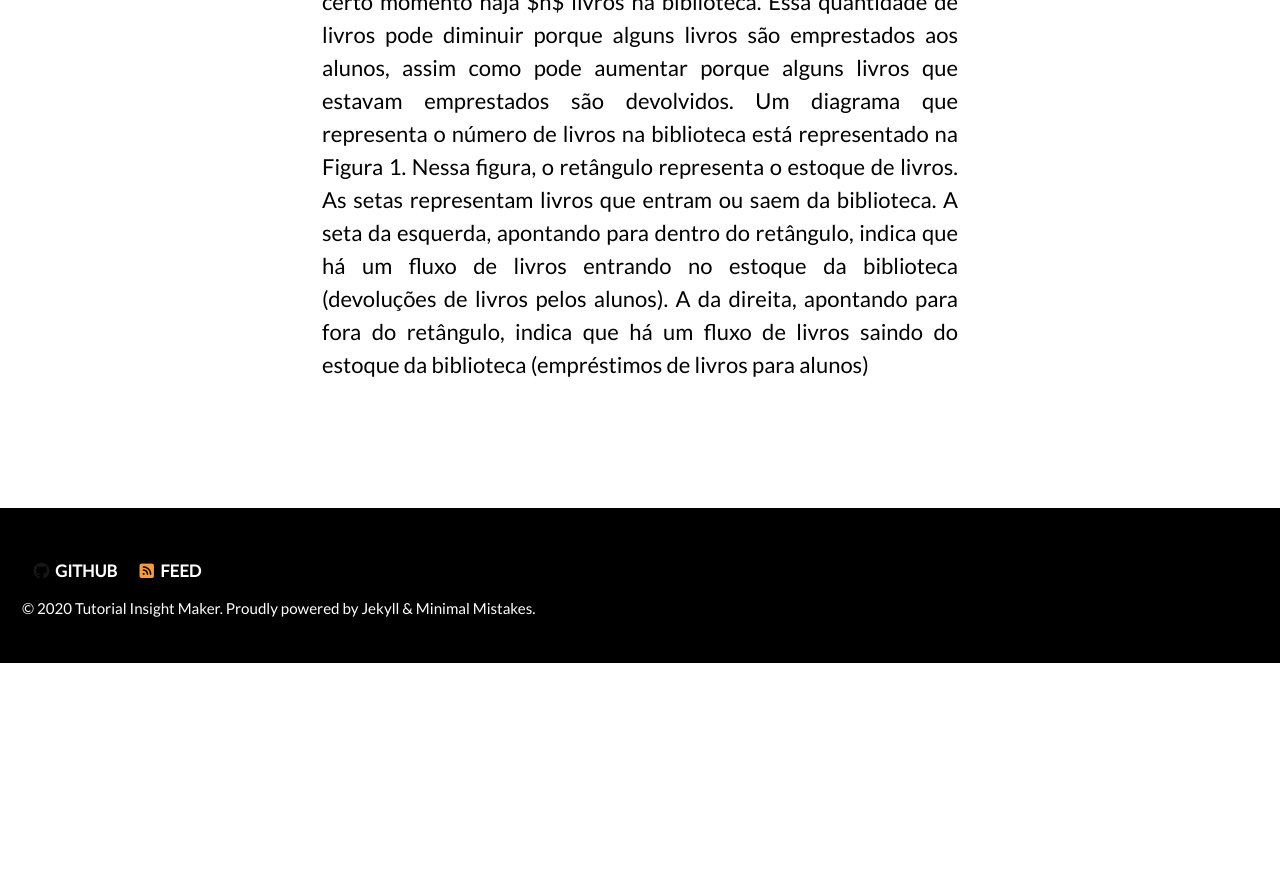
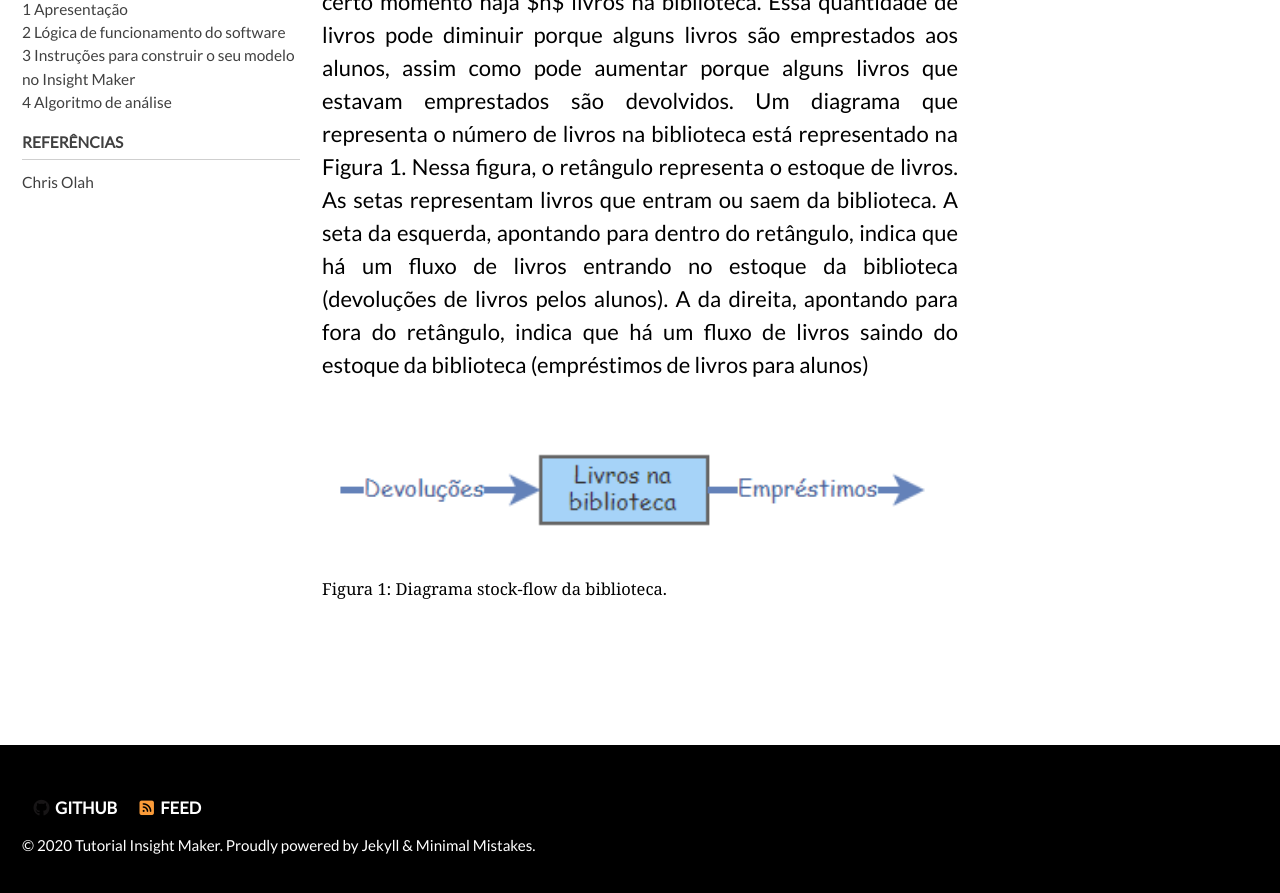
Before and after one commit to milenalauschner/MM, a Jekyll site: the page built from _pages/apresentação.md, in a window 1280 px wide and 900 px high, scrolled down 1811 px. Shown: the top 893 px of the window. Built offline with Jekyll 4.4.1, drawn with Linux system fonts in a browser that asks for light colours; cached includes are drawn as plain includes; nearby versions of some CDN libraries; comment, search, counter and statistics services are not loaded; before the commit the page ends 2475 px from its top, so only the background shows below that.

Commit message:
Update apresentação.md

```diff
--- a/_pages/apresentação.md
+++ b/_pages/apresentação.md
@@ -30,3 +30,8 @@
 
 Considere que há certa quantidade de livros disponíveis em uma biblioteca, ou seja, tem um estoque de livros. Digamos que em certo momento haja $n$ livros na biblioteca. Essa quantidade de livros pode diminuir porque alguns livros são emprestados aos alunos, assim como pode aumentar porque alguns livros que estavam emprestados são devolvidos. Um diagrama que representa o número de livros na biblioteca está representado na Figura 1. Nessa figura, o retângulo representa o estoque de livros. As setas representam livros que entram ou saem da biblioteca.  A seta da esquerda, apontando para dentro do retângulo, indica que há um fluxo de livros entrando no estoque da biblioteca (devoluções de livros pelos alunos). A da direita, apontando para fora do retângulo, indica que há um fluxo de livros saindo do estoque da biblioteca (empréstimos de livros para alunos)
 {: .text-justify}
+
+  <figure class="align-center">
+     <a href="/assets/images/biblioteca1.png"><img style="float: middle" src="/assets/images/biblioteca1.png"></a>
+     <figcaption>Figura 1: Diagrama stock-flow da biblioteca.</figcaption>
+   </figure>
```
